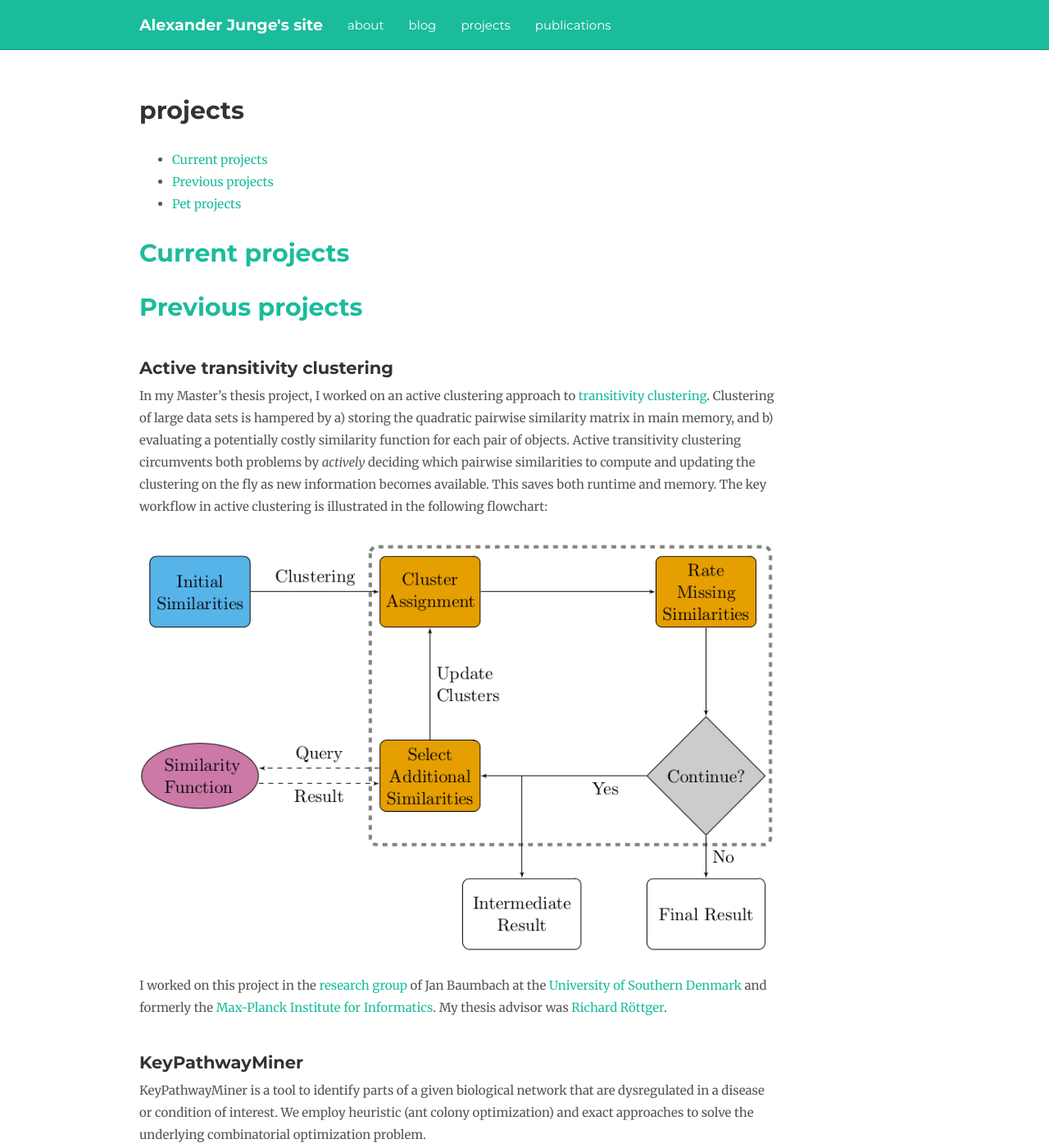
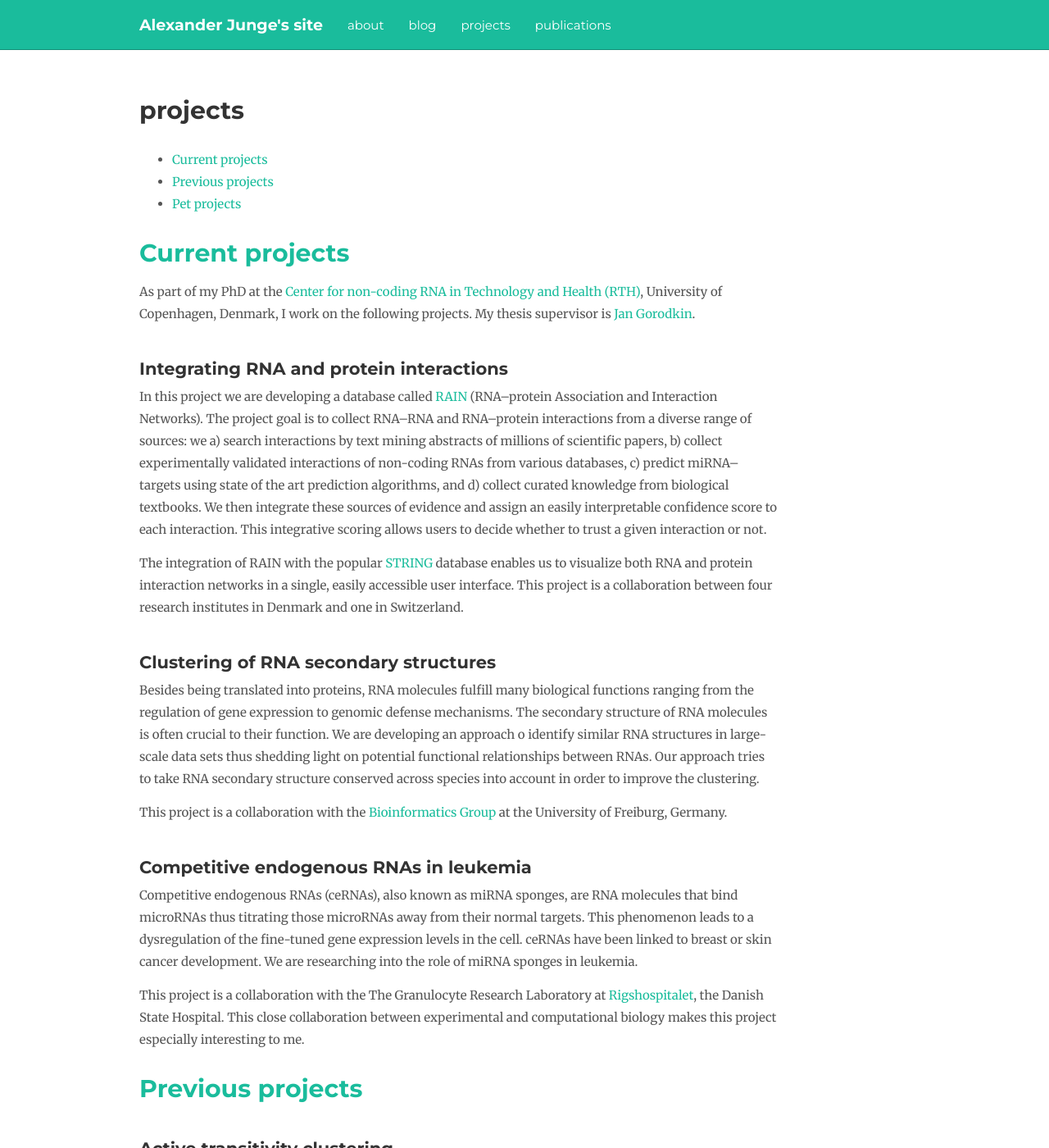
Before and after one commit to JungeAlexander/JungeAlexander.github.io, a Jekyll site: the page built from pages/projects.md, in a window 1280 px wide and 1400 px high. Shown: the whole window at 82% size. Built offline with Jekyll 4.4.1, drawn with Linux system fonts in a browser that asks for light colours; nearby versions of some CDN libraries; comment, search, counter and statistics services are not loaded.

Commit message:
Add description of current projects

```diff
--- a/pages/projects.md
+++ b/pages/projects.md
@@ -9,6 +9,66 @@ description: Website created by Alexander Junge with GitHub Pages
 - [Pet projects](#pet)
 
 # <a name="curr">Current projects</a>
+
+As part of my PhD at the
+[Center for non-coding RNA in Technology and Health (RTH)](http://rth.dk/), University of Copenhagen, Denmark, I work on the
+following projects. My thesis supervisor is
+[Jan Gorodkin](http://rth.dk/~gorodkin/).
+
+## Integrating RNA and protein interactions
+
+In this project we are developing a database called
+[RAIN](http://rth.dk/resources/rain/) (RNA–protein Association and Interaction Networks).
+The project goal is to collect RNA--RNA and RNA--protein interactions from a
+diverse range of sources: we
+a) search interactions by text mining abstracts of millions of
+scientific papers,
+b) collect experimentally validated interactions of non-coding RNAs from various
+databases,
+c) predict miRNA--targets using state of the art prediction algorithms,
+and d) collect curated knowledge from biological textbooks.
+We then integrate these sources of evidence and assign an easily interpretable
+confidence score to each interaction.
+This integrative scoring allows users to decide whether to trust a given
+interaction or not.
+
+The integration of RAIN with the popular [STRING](http://string-db.org/)
+database enables us to visualize both RNA and protein interaction networks in a
+single, easily accessible user interface.
+This project is a collaboration between four research institutes in Denmark
+and one in Switzerland.
+
+## Clustering of RNA secondary structures
+
+Besides being translated into proteins, RNA molecules fulfill many biological
+functions ranging from the regulation of gene expression to genomic defense
+mechanisms.
+The secondary structure of RNA molecules is often crucial to their function.
+We are developing an approach o identify similar RNA structures in large-scale
+data sets thus shedding light on potential functional relationships between
+RNAs.
+Our approach tries to take RNA secondary structure conserved across species
+into account in order to improve the clustering.
+
+This project is a collaboration with the
+[Bioinformatics Group](http://www.bioinf.uni-freiburg.de/?en) at the University
+of Freiburg, Germany.
+
+## Competitive endogenous RNAs in leukemia
+
+Competitive endogenous RNAs (ceRNAs), also known as miRNA sponges, are
+RNA molecules that bind microRNAs thus titrating those microRNAs away from their
+normal targets.
+This phenomenon leads to a dysregulation of the fine-tuned gene expression
+levels in the cell.
+ceRNAs have been linked to breast or skin cancer development.
+We are researching into the role of miRNA sponges in leukemia.
+
+This project is a collaboration with the The Granulocyte Research Laboratory at
+[Rigshospitalet](https://www.rigshospitalet.dk/english/Pages/default.aspx),
+the Danish State Hospital.
+This close collaboration between experimental and computational biology makes
+this project especially interesting to me.
 
 # <a name="prev">Previous projects</a>
 
```
